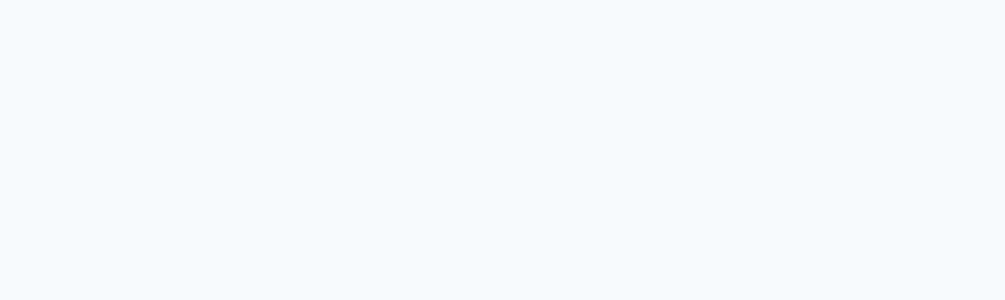
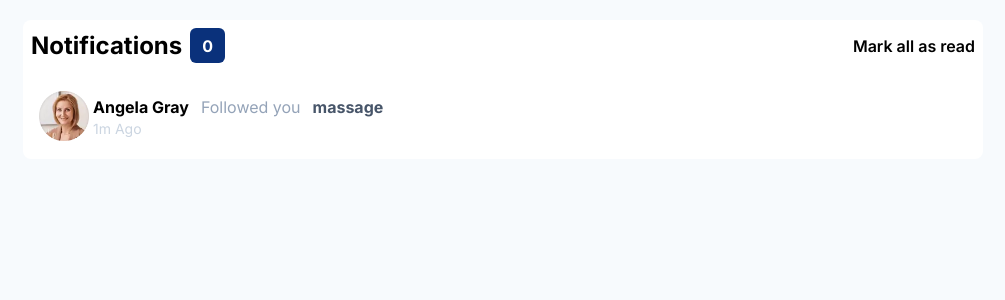
Before and after one commit to muhammetsalihaslan/notificationpage, a Next.js app: page / in a window 1280 px wide. Shown: the top 300 px of the page, without its empty margins (137-1142 px from the left). Built offline with nearby package versions, Linux system fonts and the light colour scheme.

Commit message:
message and hero done

```diff
--- a/app/globals.css
+++ b/app/globals.css
@@ -17,6 +17,5 @@
 }
 
 body {
-  color: rgb(var(--foreground-rgb));
   background: #f7fafd;
 }
--- a/app/page.js
+++ b/app/page.js
@@ -1,5 +1,9 @@
+import Hero from "@/components/hero";
+
 export default function Home() {
   return (
-    <main className="flex min-h-screen flex-col items-center justify-between p-24"></main>
+    <main className="bg-white w-3/4 h-11/12 mx-auto flex flex-col justify-center mt-5 rounded-lg items-center">
+      <Hero />
+    </main>
   );
 }
--- /dev/null
+++ b/components/header.jsx
@@ -0,0 +1,21 @@
+import React from "react";
+
+const Header = () => {
+  return (
+    <div className="flex justify-between w-full">
+      <div className="flex gap-x-2 justify-center items-center">
+        <h1 className="text-2xl font-bold">Notifications</h1>
+        <div className="w-[35px] h-[35px] bg-[#0A317B] text-white flex justify-center items-center rounded-md font-bold">
+          0
+        </div>
+      </div>
+      <div className="flex justify-center items-center font-semibold">
+        <h1 className="hover:text-[#0A317B] cursor-pointer">
+          Mark all as read
+        </h1>
+      </div>
+    </div>
+  );
+};
+
+export default Header;
--- /dev/null
+++ b/components/hero.jsx
@@ -0,0 +1,14 @@
+import React from "react";
+import Header from "./header";
+import MessagePart from "./messagePart";
+
+const Hero = () => {
+  return (
+    <div className="w-full p-2">
+      <Header />
+      <MessagePart />
+    </div>
+  );
+};
+
+export default Hero;
--- /dev/null
+++ b/components/messagePart.jsx
@@ -0,0 +1,26 @@
+import Image from "next/image";
+import React from "react";
+
+const MessagePart = () => {
+  return (
+    <div className="p-2 flex mt-5  ">
+      <div>
+        <Image src="/images/avatar-angela-gray.webp" width={50} height={50} />
+      </div>
+      <div className="p-1">
+        <div className="flex gap-x-3">
+          <h1 className=" font-bold hover:text-[#0A317B] cursor-pointer ">
+            Angela Gray
+          </h1>
+          <p className="text-slate-400 cursor-default ">Followed you</p>
+          <p className="font-bold text-slate-600 hover:text-[#0A317B] cursor-pointer ">
+            massage
+          </p>
+        </div>
+        <div className="text-sm text-slate-300 cursor-default">1m Ago</div>
+      </div>
+    </div>
+  );
+};
+
+export default MessagePart;
```
